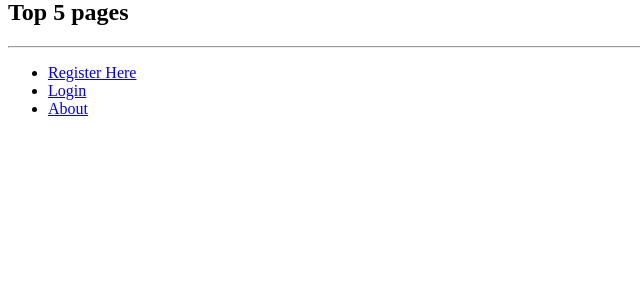
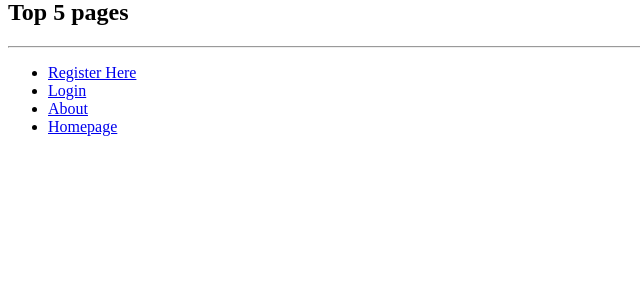
Before and after one commit to SanketDG/Rango, a Django app: page /rango/ in a window 1280 px wide. Shown: the part 119-422 px from the top of the page, without its empty margins (0-640 px from the left). Run offline with Django 3.2, Linux system fonts and the light colour scheme; data that the repository does not hold is empty.

Commit message:
add homepage link

```diff
--- a/templates/rango/base.html
+++ b/templates/rango/base.html
@@ -23,6 +23,7 @@
     {% endif %}
 
     <li><a href="{% url 'about' %}">About</a></li>
+    <li><a href="{% url 'index' %}">Homepage</a></li>
     </ul>
 </div>
     </body>
```
